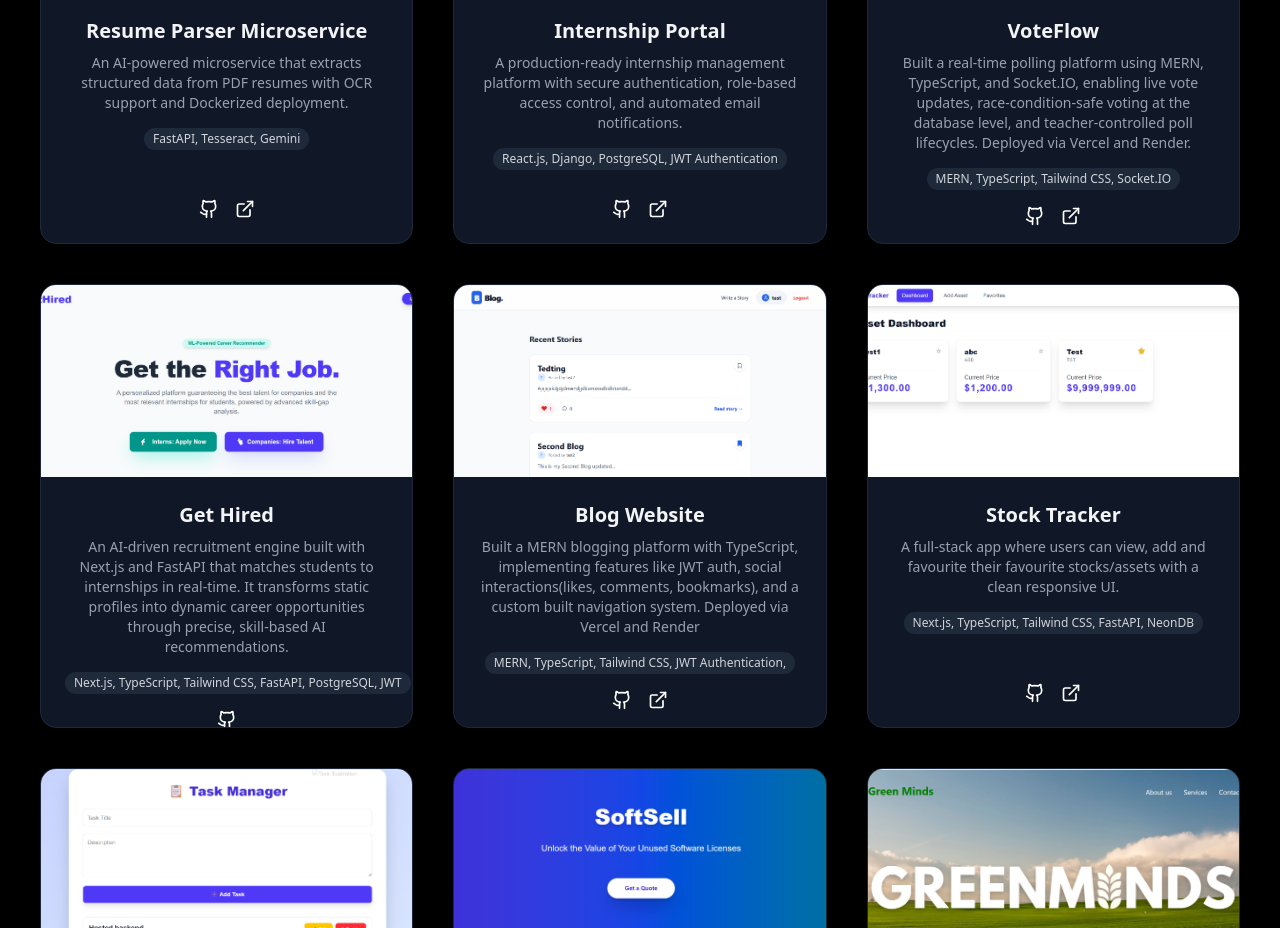
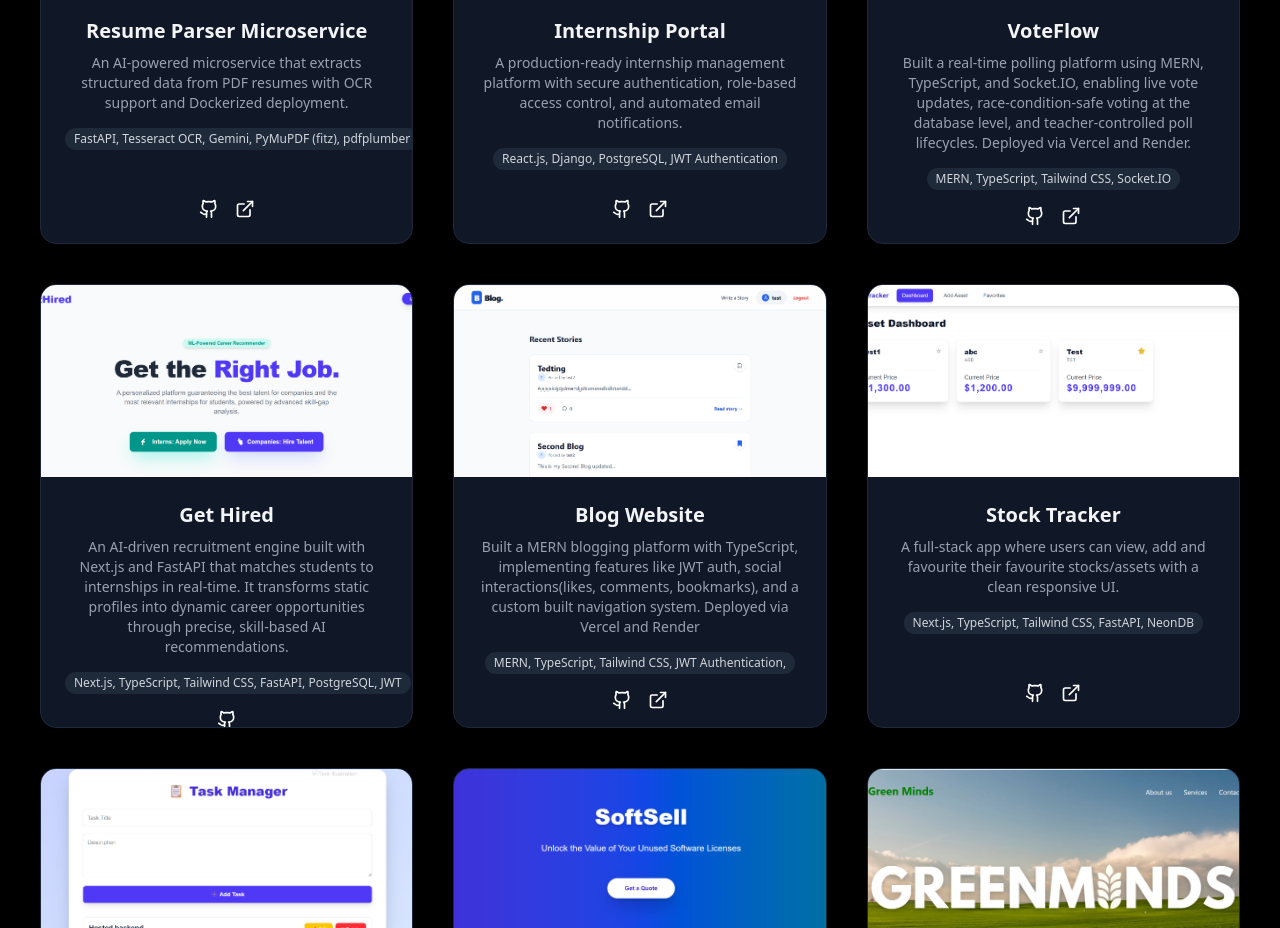
Before and after one commit to kanishqdhangar/portfolio, a React (Vite) app: page / in a window 1280 px wide. Shown: the part 4640-5568 px from the top of the page. Built offline with nearby package versions, Linux system fonts and the light colour scheme.

Commit message:
Updated Resume

```diff
--- a/src/components/Contact.tsx
+++ b/src/components/Contact.tsx
@@ -135,7 +135,7 @@ const Contact = () => {
                     className="border-gray-950 bg-gray-900 text-white hover:bg-gray-700"
                     asChild
                   >
-                    <a href="https://drive.google.com/file/d/16UPOboRBpvbTk_YNUBDOVWwCYxw1Xmfw/view?usp=sharing" target="_blank" rel="noopener noreferrer" className="text-white">
+                    <a href="https://drive.google.com/file/d/1tcC5zRNTbRYPD0DwIJn3vFaA914WK1XX/view?usp=sharing" target="_blank" rel="noopener noreferrer" className="text-white">
                       View Resume
                     </a>
                   </Button>
--- a/src/components/Projects.tsx
+++ b/src/components/Projects.tsx
@@ -7,7 +7,7 @@ const projects = [
     title: "Resume Parser Microservice",
     description:
       "An AI-powered microservice that extracts structured data from PDF resumes with OCR support and Dockerized deployment.",
-    tech: "FastAPI, Tesseract, Gemini",
+    tech: "FastAPI, Tesseract OCR, Gemini, PyMuPDF (fitz), pdfplumber",
     image: "/resume-parser.webp",
     github: "https://github.com/kanishqdhangar/resume-parser",
     live: "https://resume-parser-sgtj.onrender.com/docs",
```
